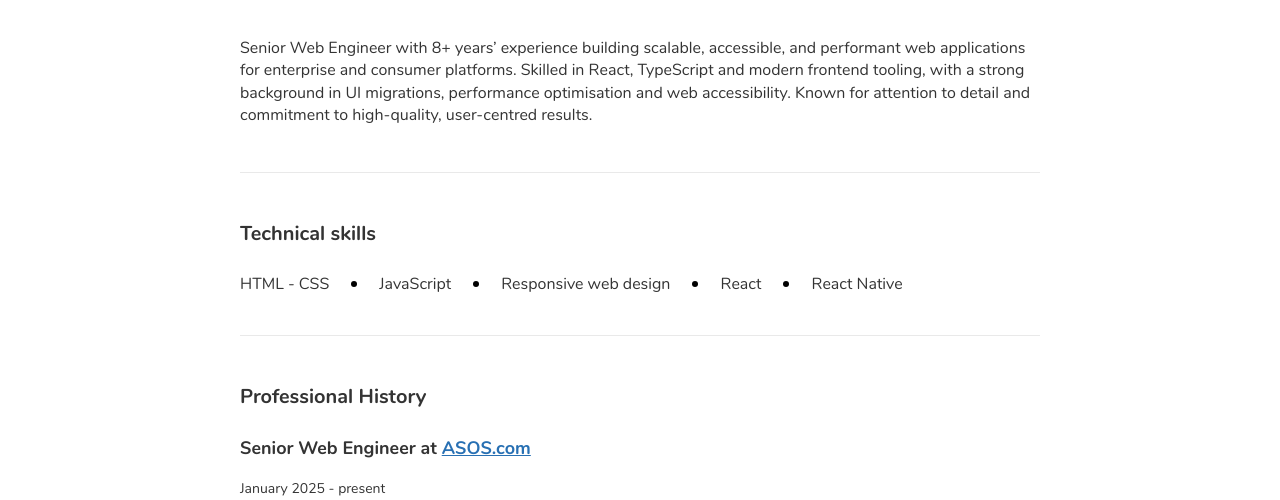
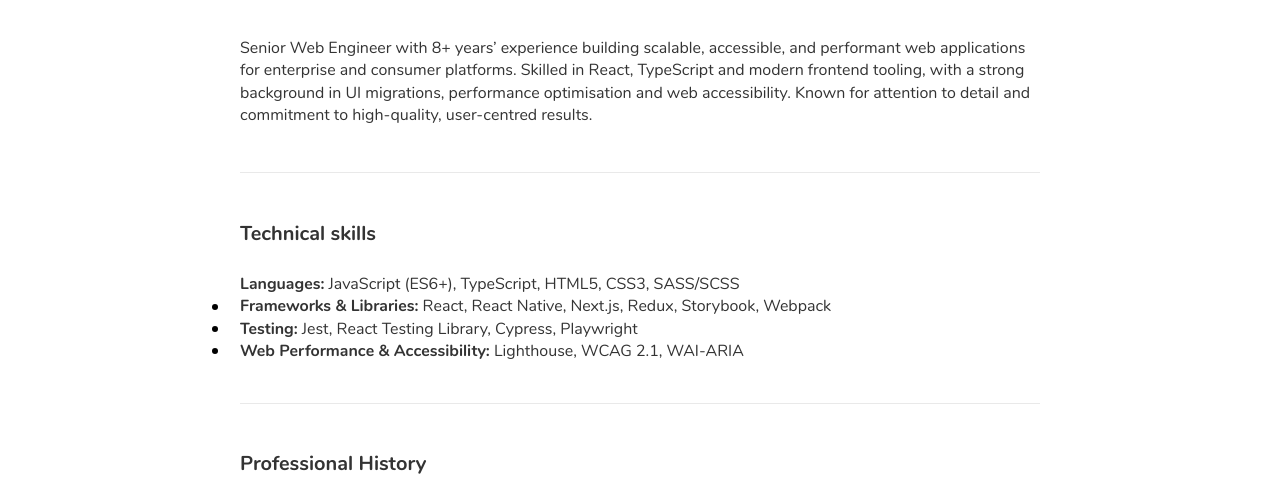
Before and after one commit to palmieriang/palmieriang.github.io, a website: page index.html in a window 1280 px wide. Shown: the part 238-738 px from the top of the page. Drawn offline with Linux system fonts and the light colour scheme.

Commit message:
update technical skills section with detailed programming languages, frameworks, testing tools, and performance metrics

```diff
--- a/index.html
+++ b/index.html
@@ -136,11 +136,22 @@
           <div class="section-content">
             <h2 class="section-title">Technical skills</h2>
             <ul class="list">
-              <li>HTML - CSS</li>
-              <li>JavaScript</li>
-              <li>Responsive web design</li>
-              <li>React</li>
-              <li>React Native</li>
+              <li>
+                <strong>Languages:</strong> JavaScript (ES6+), TypeScript, HTML5,
+                CSS3, SASS/SCSS
+              </li>
+              <li>
+                <strong>Frameworks & Libraries:</strong> React, React Native,
+                Next.js, Redux, Storybook, Webpack
+              </li>
+              <li>
+                <strong>Testing:</strong> Jest, React Testing Library, Cypress,
+                Playwright
+              </li>
+              <li>
+                <strong>Web Performance & Accessibility:</strong> Lighthouse,
+                WCAG 2.1, WAI-ARIA
+              </li>
             </ul>
           </div>
         </div>
```
